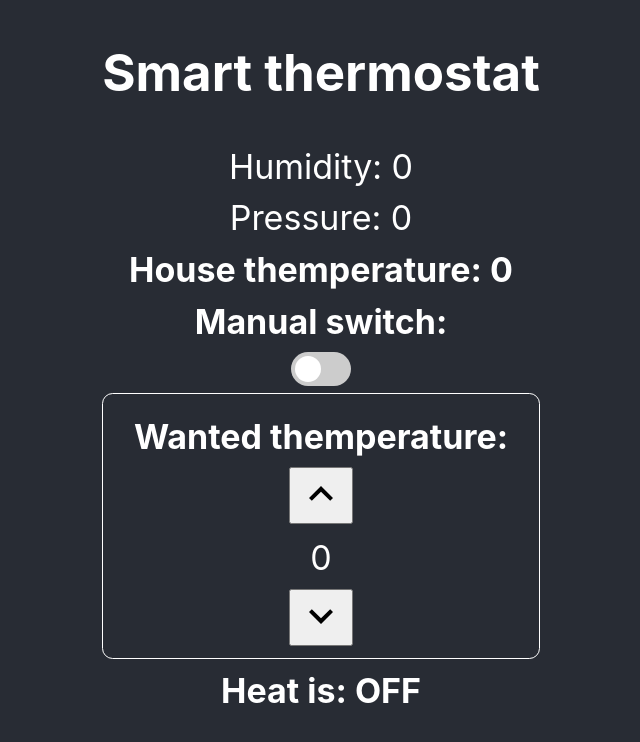
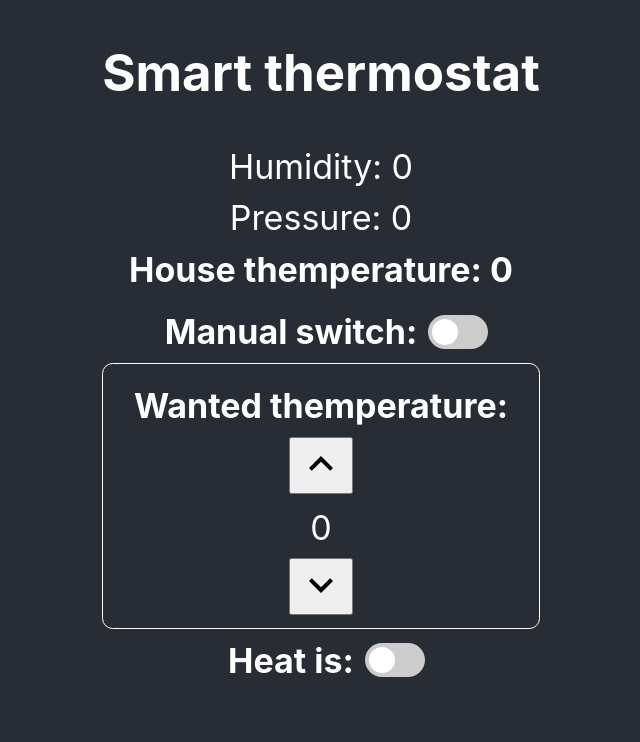
Before and after one commit to igorriok/smart-thermostat-web, a React (Create React App) app: page / in a window 1280 px wide. Shown: the top 742 px of the page, without its empty margins (319-959 px from the left). Built offline with nearby package versions, Linux system fonts and the light colour scheme; no server answers.

Commit message:
manual heat on/off switch

```diff
--- a/src/App.css
+++ b/src/App.css
@@ -11,6 +11,9 @@
   min-height: 100%;
 }
 
+.page {
+}
+
 p, h4 {
   margin: 8pt;
 }
--- a/src/elements/Switch.tsx
+++ b/src/elements/Switch.tsx
@@ -8,18 +8,20 @@ interface setValueFunc {
 interface SwitchProps {
 	value: boolean;
 	setValue: setValueFunc;
+	disabled?: boolean;
 }
 
 export default function Switch(props: SwitchProps) {
 
-	const { value, setValue } = props;
+	const { value, setValue, disabled } = props;
 
 	return (
 		<label className="switch">
 			<input
 				type="checkbox"
 				checked={value}
-				onClick={ () => setValue(!value) }
+				onChange={ () => setValue(!value) }
+				disabled={disabled}
 			/>
 			<span className="slider round" />
 		</label>
--- a/src/pages/Home.css
+++ b/src/pages/Home.css
@@ -1,3 +1,4 @@
+
 
 #themperatureSetContainer {
     border: 1px solid;
@@ -8,3 +9,11 @@
 .heatButton {
     margin: 4pt;
 }
+
+.container {
+    display: flex;
+    flex-direction: row;
+    align-items: center;
+    align-content: center;
+    justify-content: center;
+}
--- a/src/pages/Home.tsx
+++ b/src/pages/Home.tsx
@@ -9,21 +9,19 @@ const baseUrl = "http://raspberrypi.local:30578";
 
 export default function HomePage() {
 
-	const [houseTemp, setHouseTemp] = useState(0);
+	const [houseTemp, setHouseTemp] = useState<number>(0);
 	const [heat, setHeat] = useState<boolean>(false);
-	const [temperatureSet, setTemperatureSet] = useState(0);
-	const [humidity, setHumidity] = useState(0);
-	const [pressure, setPressure] = useState(0);
-	const [manual, setManual] = useState(false);
+	const [temperatureSet, setTemperatureSet] = useState<number>(0);
+	const [humidity, setHumidity] = useState<number>(0);
+	const [pressure, setPressure] = useState<number>(0);
+	const [manual, setManual] = useState<boolean>(false);
 
 
 	useEffect(() => {
-
-		setInterval(getTemperature, 5000);
-
+		getState();
 	}, []);
 
-	const getTemperature = async () => {
+	const getState = async () => {
 
 		await fetch(baseUrl,
 			{
@@ -46,23 +44,18 @@ export default function HomePage() {
 
 				// console.log(data);
 
-				setTemperatureSet(data.temperature);
 				setHeat(data.heat);
-
+				setManual(data.manual);
 			})
 			.catch((error) => {
 
 				console.error("Could not get data from server");
 				console.error(error);
-
 			});
-
 	}
 
 	useEffect(() => {
-
 		setInterval(getData, 3000);
-
 	}, []);
 
 	const getData = async () => {
@@ -93,6 +86,7 @@ export default function HomePage() {
 				setHouseTemp(data.temperature.toFixed(1));
 				setPressure(data.pressure.toFixed(2));
 				setHumidity(data.humidity.toFixed(2));
+				setTemperatureSet(data.temperatureSet);
 
 			})
 			.catch((error) => {
@@ -131,22 +125,25 @@ export default function HomePage() {
 			)
 			.then((data) => {
 
-				// console.log(data);
+				console.log(data);
 
 				setTemperatureSet(data.temperatureSet);
-
+				setHeat(data.heat);
 			})
 			.catch((error) => {
 
-				console.error("Could not get data from server");
+				console.error("Could not set temperature");
 				console.error(error);
 
 			});
 
 	}
 
-	/*
-	const switchHeat = async (state: string) => {
+
+	const switchHeat = async (newValue: boolean) => {
+
+		setHeat(newValue);
+
 		fetch(baseUrl + "/settings/heat",
 			{
 				method: "POST", // *GET, POST, PUT, DELETE, etc.
@@ -156,18 +153,64 @@ export default function HomePage() {
 				headers: {
 					"Content-Type": "application/json",
 				},
-				body: JSON.stringify({state: state}),
+				body: JSON.stringify({ state: newValue }),
+			})
+			.then((response) => {
+
+				// console.log(response);
+				return response.json();
+			},
+			)
+			.then((data) => {
+
+				console.log(data);
+				setHeat(data.heat);
 			})
 			.catch((error) => {
-				console.error("Could not get data from server");
+
+				console.error("Could not set heat value");
 				console.error(error);
 			});
+
 	}
-	*/
+
+	const switchManual = async (newValue: boolean) => {
+
+		setManual(newValue);
+
+		fetch(baseUrl + "/settings/heat/manual",
+			{
+				method: "POST", // *GET, POST, PUT, DELETE, etc.
+				mode: "cors", // no-cors, *cors, same-origin
+				cache: "no-cache", // *default, no-cache, reload, force-cache, only-if-cached
+				credentials: "same-origin", // include, *same-origin, omit
+				headers: {
+					"Content-Type": "application/json",
+				},
+				body: JSON.stringify({ manual: newValue }),
+			})
+			.then((response) => {
+
+				// console.log(response);
+				return response.json();
+			},
+			)
+			.then((data) => {
+
+				console.log(data);
+				setManual(data.manual);
+			})
+			.catch((error) => {
+
+				console.error("Could not set manual value");
+				console.error(error);
+			});
+
+	}
 
 
 	return (
-		<div className="Page">
+		<div className="page">
 
 			<h2>
 				Smart thermostat
@@ -199,13 +242,18 @@ export default function HomePage() {
 
 			</div>
 
-			<div>
+			<div id="manualSwitchContainer" className="container">
 				<h4>
 					Manual switch:
 				</h4>
-				<Switch value={manual} setValue={setManual} />
+				<Switch
+					value={manual}
+					setValue={switchManual}
+				/>
 			</div>
 
+			{
+				!manual &&
 					<div id="themperatureSetContainer">
 						<h4>
 							Wanted themperature:
@@ -226,32 +274,18 @@ export default function HomePage() {
 							<img src={lessImg} alt="less"/>
 						</button>
 					</div>
+			}
 
-			<div id="heatStatusContainer">
+			<div id="heatStatusContainer" className="container">
 				<h4>
-					{
-						"Heat is: " + (heat ? "ON" : "OFF")
-					}
+					Heat is:
 				</h4>
+				<Switch
+					value={heat}
+					setValue={switchHeat}
+					disabled={!manual}
+				/>
 			</div>
-
-			{/* Buttons for testing signals  */}
-			{/*
-				<div id="testButtonsContainer">
-					<button
-						className="heatButton"
-						onClick={() => switchHeat("on")}
-					>
-						ON
-					</button>
-					<button
-						className="heatButton"
-						onClick={() => switchHeat("off")}
-					>
-						OFF
-					</button>
-				</div>
-			*/}
 
 		</div>
 	);
```
Also changed, not shown: .eslintrc.json, src/elements/Switch.css (indentation only). Lines whose indentation alone changed are shown as unchanged.
